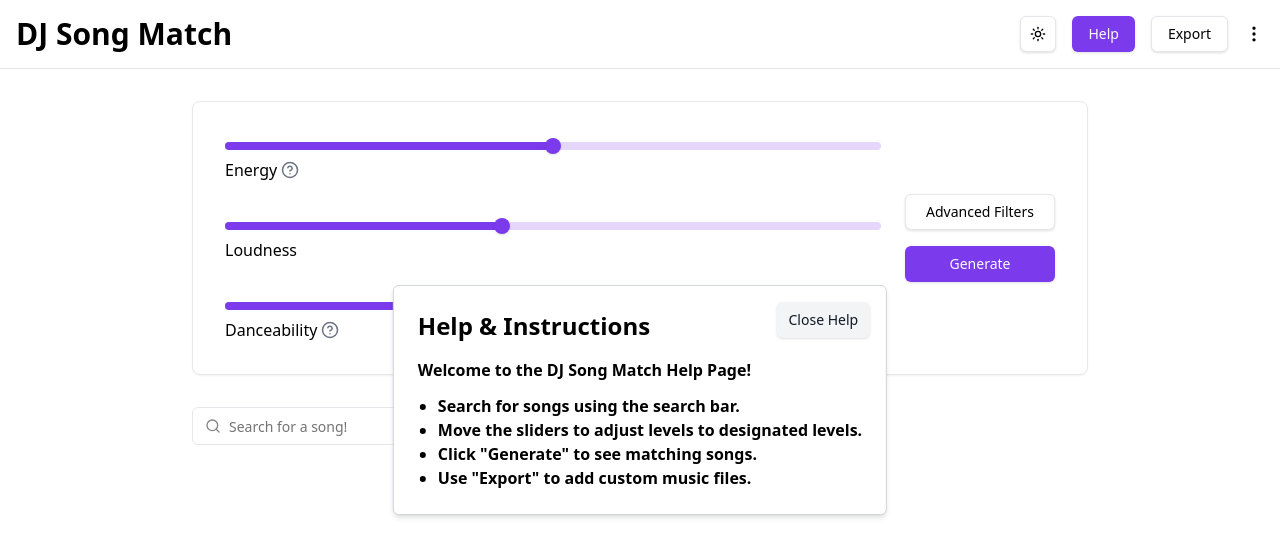
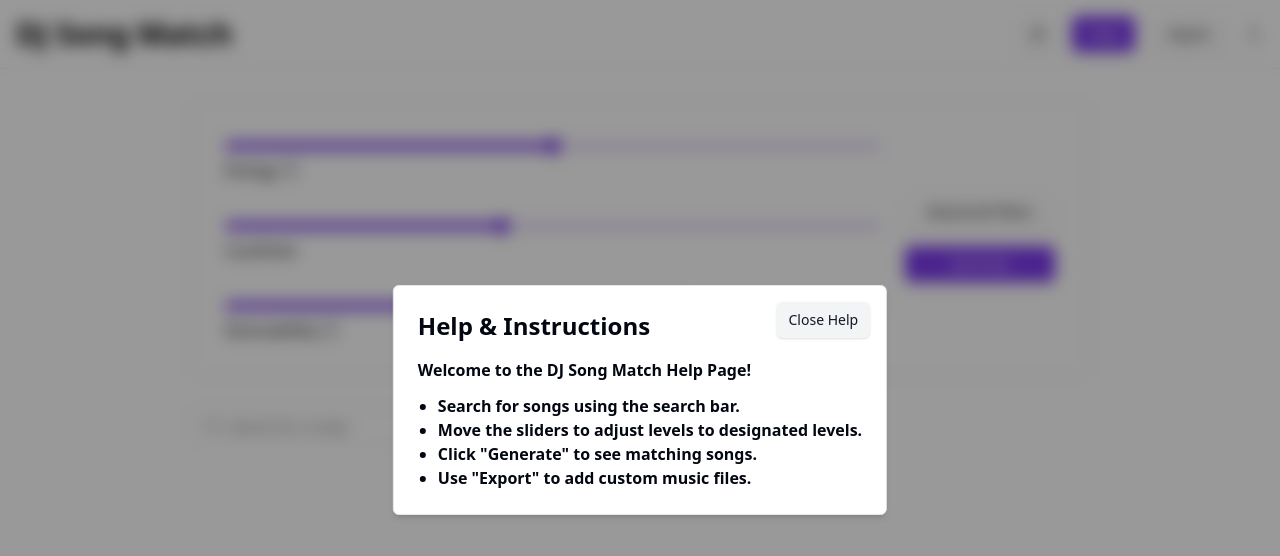
Before and after one commit to ChicoState/djsongmatch, a Next.js app in the folder frontend/: page / in a window 1280 px wide. Both pictures are taken after a click on the button "Help". Shown: the top 556 px of the page. Built offline with nearby package versions, Linux system fonts and the light colour scheme.

Commit message:
Add in dark/light mode difference

```diff
--- a/frontend/app/_components/Help.tsx
+++ b/frontend/app/_components/Help.tsx
@@ -10,9 +10,17 @@ export default function Help() {
         <>
             <Button onClick={() => setIsOpen(!isOpen)}>Help</Button>
             {isOpen && (
-                <div className="absolute top-1/2 left-1/2 transform -translate-x-1/2 -translate-y-1/2 z-1 max-w-2xl mx-auto p-6 border border-gray-300 rounded-md shadow-md bg-white">
-                    {/* Close Button */}
-                    <Button variant="secondary" onClick={() => setIsOpen(false)} className="absolute top-4 right-4 px-3 py-1 rounded-md hover:bg-gray-300">
+                <>
+                    {/* Dimmed Background Overlay */}
+                    <div className="fixed inset-0 bg-black/40 backdrop-blur-sm z-40" onClick={() => setIsOpen(false)} />
+
+                    {/* Modal Content */}
+                    <div className="fixed top-1/2 left-1/2 transform -translate-x-1/2 -translate-y-1/2 z-50 max-w-2xl mx-auto p-6 border rounded-md shadow-md bg-background text-foreground border-border">
+                        <Button
+                            variant="secondary"
+                            onClick={() => setIsOpen(false)}
+                            className="absolute top-4 right-4 px-3 py-1 rounded-md hover:bg-muted"
+                        >
                             Close Help
                         </Button>
 
@@ -24,7 +32,9 @@ export default function Help() {
                             <li>Click "Generate" to see matching songs.</li>
                             <li>Use "Export" to add custom music files.</li>
                         </ul>
-                </div>)}
+                    </div>
+                </>
+            )}
         </>
     );
 }
```
Lines whose indentation alone changed are shown as unchanged.
